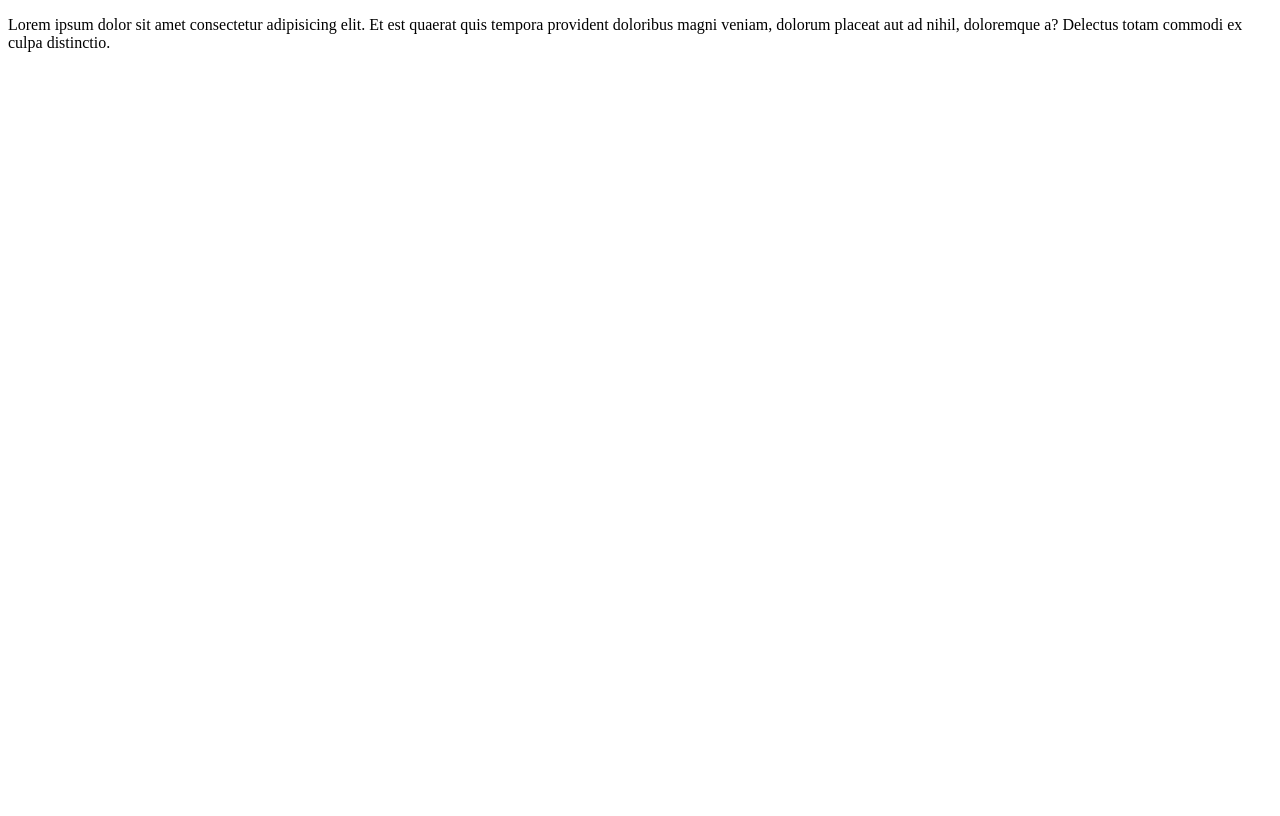
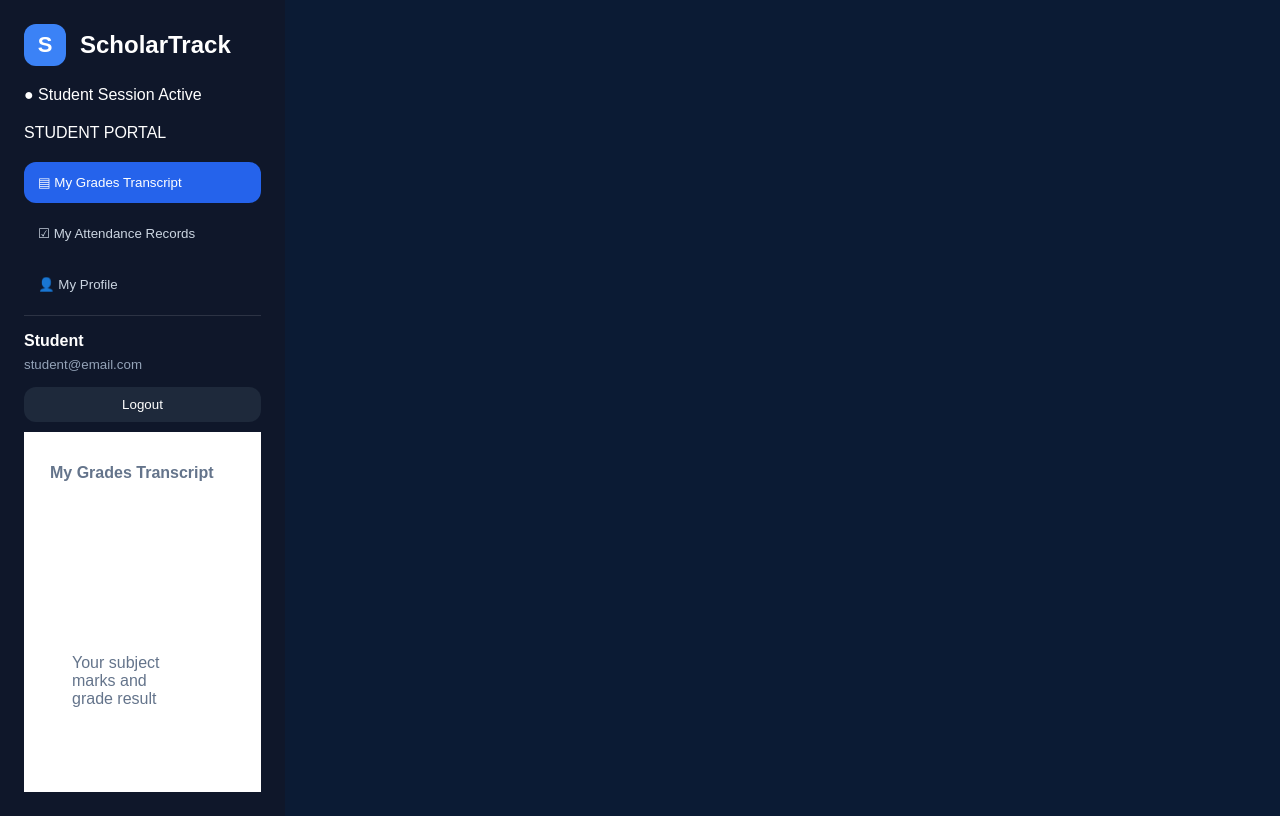
Before and after one commit to Subashchhetri946/student_management_system, a website: page student.html in a window 1280 px wide. Drawn offline with Linux system fonts and the light colour scheme.

Commit message:
added sidebar for student page

```diff
--- a/student.html
+++ b/student.html
@@ -3,9 +3,57 @@
 <head>
     <meta charset="UTF-8">
     <meta name="viewport" content="width=device-width, initial-scale=1.0">
-    <title>Document</title>
+    <title>Student Profile</title>
+    <link rel="stylesheet" href="style.css">
 </head>
 <body>
-    <p>Lorem ipsum dolor sit amet consectetur adipisicing elit. Et est quaerat quis tempora provident doloribus magni veniam, dolorum placeat aut ad nihil, doloremque a? Delectus totam commodi ex culpa distinctio.</p>
+    <main class="layout student-layout">
+        <aside class="sidebar">
+            <div class="brand">
+                <span class="brand-logo">S</span>
+                <h2>ScholarTrack</h2>
+            </div>
+
+            <div>● Student Session Active</div>
+
+
+            <p>STUDENT PORTAL</p>
+            <nav class="side-nav">
+                <button class="nav-btn active">▤ My Grades Transcript</button>
+                <button class="nav-btn">☑ My Attendance Records</button>
+                <button class="nav-btn">👤 My Profile</button
+            </nav>
+
+
+            <div class="profile-box">
+                <strong id="loggedUserName">Student</strong>
+                <small>student@email.com</small>
+                <button id="logoutBtn" type="button">Logout</button>
+            </div>
+
+            <section class="main-area">
+                <header class="page-header">
+                    <div>
+                        <h1 id="pageHeading">My Grades Transcript</h1>
+                        <p>Student read-only academic workspace</p>
+                    </div>
+                </header>
+
+                <section id="marksPage" class="page active-page">
+                    <article class="panel transcript-panel">
+                        <div class="transcript-top">
+                            <div>
+                                <h2>Academic Grading Sheet</h2>
+                                <p>Your subject marks and grade result</p>
+                            </div>
+                            <div class="gpa-box">SUBJECT GPA: <strong id="studentGpa">0.0</strong></div>
+                        </div>
+                        <div id="marksRows" class="marks-rows"></div>
+                    </article>
+                </section>
+
+            </section>
+        </aside>
+    </main>
 </body>
 </html>
--- a/style.css
+++ b/style.css
@@ -9,8 +9,12 @@ body {
     background: #0b1b34;
 }
 
-.hidden{
+.hidden, .page {
     display: none !important;
+}
+
+.active-page {
+    display: block !important;
 }
 
 .auth-screen {
```
